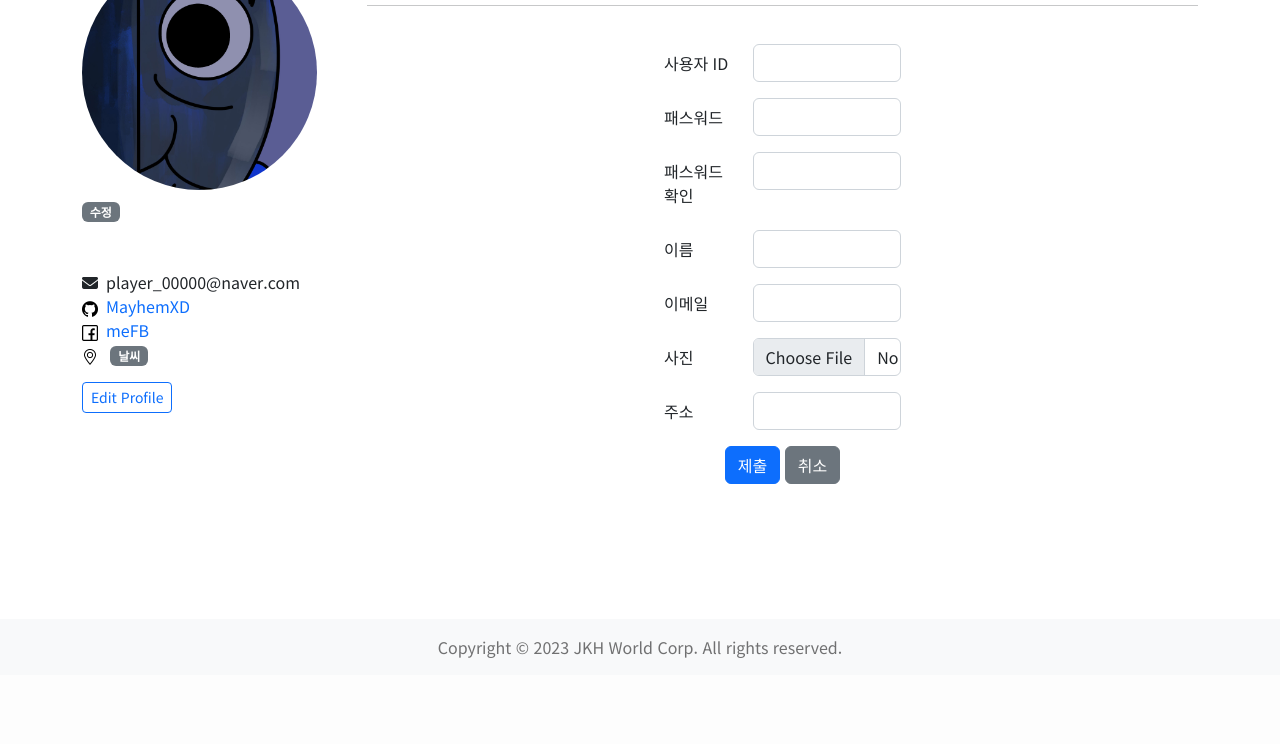
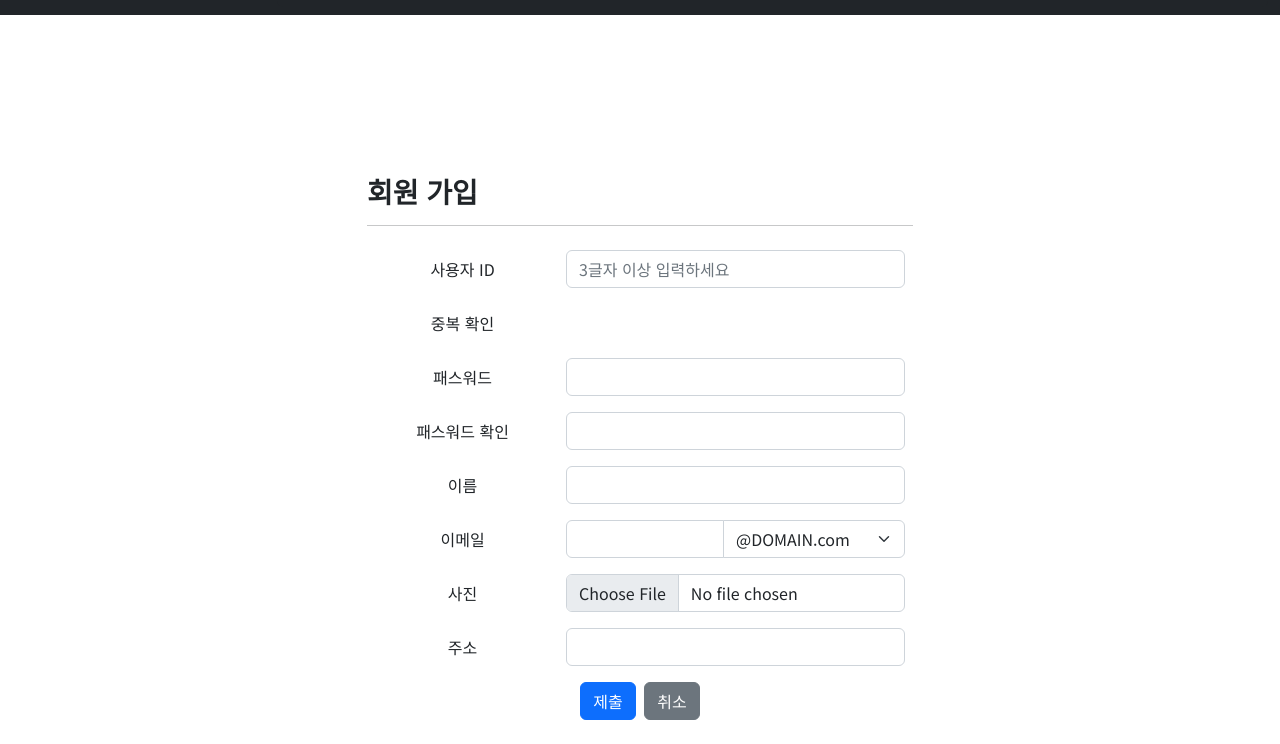
Before and after one commit to Mayhem-XD/PyCo, a Flask app: page /user/register in a window 1280 px wide. Shown: the part 125-869 px from the top of the page. Before the commit the page ends 783 px from the top, so only its background shows below. Run offline with Flask 3, Linux system fonts and the light colour scheme; parts of the project's set-up code (start-up, migrations or seed data) failed here and were passed over; some libraries are stand-ins or nearby versions.

Commit message:
user수정

```diff
--- a/bp_user/user.py
+++ b/bp_user/user.py
@@ -74,10 +74,14 @@ def register():
                 filename = new_fname
             params = (uid,hashed_pwd,uname,email,filename,addr)
 
-
             us.register_user(params=params)
             flash('회원가입 완료')
             return redirect('/user/login')
         else:
             flash('잘못된 password')
             return redirect('/user/register')
+
+@user_bp.route('/checkUid', methods=['GET'])
+def check_uid():
+    uid = request.args.get('uid')
+    return us.check_uid(uid)
--- /dev/null
+++ b/static/js/user_ajax.js
@@ -0,0 +1,30 @@
+// JavaScript (jQuery)
+$(document).ready(function() {
+    $("#uid").on("change",function() {
+        let uid = $('#uid').val();
+        $.ajax({
+            url: "/user/checkUid",
+            type: "GET",
+            data: { uid: uid },
+            success: function(data) {
+                $("#uidCheckMsg").text(data);
+            }
+        });
+    });
+
+    $("#pwd2").on("change",function() {
+        let pwd = $("#pwd").val();
+        let pwd2 = $("#pwd2").val();
+        if(pwd !== pwd2) {
+            $("#pwd").css("background-color", "#ffc1cc");
+            $("#pwd2").css("background-color", "#ffc1cc");
+        } else {
+            $("#pwd").css("background-color", "#ccff00");
+            $("#pwd2").css("background-color", "#ccff00");
+        }
+    });
+
+
+
+
+});
--- a/templates/prototype/user/register.html
+++ b/templates/prototype/user/register.html
@@ -1,35 +1,83 @@
-{% extends "prototype/01.base.html" %}
-{%block title%}login{%endblock%}
-{% block weather %}{{weather|safe()}}{% endblock %}
-{% block additional_head %}{% endblock %}
-{% block subtitle %}회원가입{% endblock %}
-{%block content%}
-    <div class="container" style="margin-top: 30px;">
+<!DOCTYPE html>
+<html lang="ko">
+<head>
+    <title>회원가입</title>
+    <meta charset="utf-8">
+    <meta name="viewport" content="width=device-width, initial-scale=1">
+    <link href="https://cdn.jsdelivr.net/npm/bootstrap@5.2.3/dist/css/bootstrap.min.css" rel="stylesheet">
+    <link href="https://fonts.googleapis.com/css2?family=Noto+Sans+KR&display=swap" rel="stylesheet">
+    <script src="https://cdn.jsdelivr.net/npm/bootstrap@5.2.3/dist/js/bootstrap.bundle.min.js"></script>
+    <script src="https://code.jquery.com/jquery-3.6.4.min.js" integrity="sha256-oP6HI9z1XaZNBrJURtCoUT5SUnxFr8s3BzRl+cbzUq8=" crossorigin="anonymous"></script>
+    <script src="https://kit.fontawesome.com/fdb840a8cc.js" crossorigin="anonymous"></script>
+	<script src="{{url_for('static',filename='js/user_ajax.js')}}"></script>
+	<script>
+		function updateEmail() {
+			var emailInput = document.querySelector('#email');
+			var emailSelect = document.querySelector('#emailDomain');
+			emailInput.value = emailInput.value.split('@')[0] + emailSelect.value;
+		}
+		</script>
+    <style>
+        * { font-family: 'Noto Sans KR', sans-serif; }
+        a { text-decoration: none; }
+        th, td { text-align: center; }
+    </style>
+</head>
+
+<body>
+    <nav class="navbar navbar-expand-sm bg-dark navbar-dark fixed-top">
+        <div class="container-fluid">
+            <a href="/"><img src="{{ url_for('static', filename='img/main_logo.png') }}" style="height:60px;" class="rounded-3 mx-2"></a>
+            <div class="p-2 bg-dark justify-content-center rounded">
+                <img src="https://picsum.photos/1800/200" width="100%">
+            </div>
+        </div>
+    </nav>
+
+    <div class="container" style="margin-top: 300px;">
         <div class="row">
-        	<div class="col-4"></div>
-            <div class="col-4">
+        	<div class="col-3"></div>
+            <div class="col-6">
+            	<h3><strong>회원 가입</strong></h3>
+            	<hr>
 	            <form action="/user/register" method="post" enctype="multipart/form-data">
 	                <table class="table table-borderless">
 	                    <tr>
 	                        <td style="width:35%"><label class="col-form-label">사용자 ID</label></td>
-	                        <td style="width:65%"><input type="text" name="uid" class="form-control"></td>
+	                        <td style="width:65%"><input type="text" name="uid" id="uid" class="form-control" placeholder="3글자 이상 입력하세요"></td>
 	                    </tr>
 	                    <tr>
+							<td><label class="col-form-label">중복 확인</label></td>
+	                		<td><span style="font:20px" id="uidCheckMsg"></span></td>
+	                	</tr>
+	                    <tr>
 	                        <td><label class="col-form-label">패스워드</label></td>
-	                        <td><input type="password" name="pwd" class="form-control"></td>
+	                        <td><input type="password" name="pwd" id="pwd" class="form-control"></td>
 	                    </tr>
 	                    <tr>
 	                        <td><label class="col-form-label">패스워드 확인</label></td>
-	                        <td><input type="password" name="pwd2" class="form-control"></td>
+	                        <td><input type="password" name="pwd2" id="pwd2" class="form-control"></td>
 	                    </tr>
 	                    <tr>
 	                        <td><label class="col-form-label">이름</label></td>
 	                        <td><input type="text" name="uname" class="form-control"></td>
 	                    </tr>
 	                    <tr>
-	                        <td><label class="col-form-label">이메일</label></td>
-	                        <td><input type="text" name="email" class="form-control"></td>
-	                    </tr>
+						    <td><label class="col-form-label">이메일</label></td>
+						    <td>
+						        <div class="input-group">
+						            <input type="text" name="email" id="email" class="form-control">
+						            <select class="form-select" name="emailDomain" id="emailDomain" onchange="updateEmail()">
+						                <option selected>@DOMAIN.com</option>
+						                <option>@gmail.com</option>
+						                <option>@naver.com</option>
+						                <option>@yahoo.com</option>
+						                <option>@empas.com </option>
+						                <option>@msn.com</option>
+						            </select>
+						        </div>
+						    </td>
+						</tr>
 						<tr>
 	                        <td><label class="col-form-label">사진</label></td>
 	                        <td><input type="file" name="profile" class="form-control"></td>
@@ -41,14 +89,21 @@
 	                    <tr>
 	                        <td colspan="2" style="text-align: center;">
 	                            <input class="btn btn-primary" type="submit" value="제출">
-	                            <input class="btn btn-secondary" type="reset" value="취소">
+	                            <input class="btn btn-secondary ms-1" type="reset" value="취소">
 	                        </td>
 	                    </tr>
 	                </table>
 	            </form>
             </div>
-            <div class="col-4"></div>
+            <div class="col-3"></div>
         </div>
     </div>
-{% block additional_body %}{% endblock %}
-{%endblock%}
+    {% with messages = get_flashed_messages() %}
+        {% if messages %}
+            <script>
+                alert("{{ messages[-1] }}")
+            </script>
+        {% endif %}
+    {% endwith %}
+</body>
+</html>
--- a/utils.py
+++ b/utils.py
@@ -10,10 +10,12 @@ from folium.plugins import MarkerCluster
 swopen_api_key_path = 'static/key/sub_arr_info_key.txt'
 stn_r_addr_path = 'static/data/subway_files/stn_r_addr_final.csv'
 swopen_url = "http://swopenAPI.seoul.go.kr/api/subway/"
+raddr_key_path = "static/key/roadapikey.txt"
+kakaoapikey_path = "static/key/kakaoapikey.txt"
 
 
 def find_addr(places):
-    with open('D:/Workspace/03.DataAnalysis/04.지도시각화/data/roadapikey.txt') as f:
+    with open(raddr_key_path) as f:
         road_key = f.read()
     base_url = 'https://www.juso.go.kr/addrlink/addrLinkApiJsonp.do'
     params1 = f'confmKey={road_key}&currentPage=1&countPerPage=10'
@@ -32,7 +34,7 @@ def find_addr(places):
     return road_addr_list
 
 def get_coord(addr):
-    with open('D:/Workspace/03.DataAnalysis/04.지도시각화/data/roadapikey.txt') as f:
+    with open(raddr_key_path) as f:
         road_key = f.read()
     base_url = 'https://www.juso.go.kr/addrlink/addrLinkApiJsonp.do'
     params1 = f'confmKey={road_key}&currentPage=1&countPerPage=10'
@@ -47,7 +49,7 @@ def get_coord(addr):
 
 
 def kakao_location(place):
-    with open('../04.지도시각화/data/kakaoapikey.txt') as f_:
+    with open(kakaoapikey_path) as f_:
         kakao_key = f_.read()
     base_url = "https://dapi.kakao.com/v2/local/search/address.json"
     url = f'{base_url}?query={quote(place)}'
```
Also changed, not shown: db/user_service.py (+10 -1 lines), templates/prototype/error404.html (added, +41 -0 lines), templates/prototype/error500.html (added, +42 -0 lines), templates/prototype/home.html (+5 -7 lines), templates/prototype/user/login.html (+45 -16 lines).
